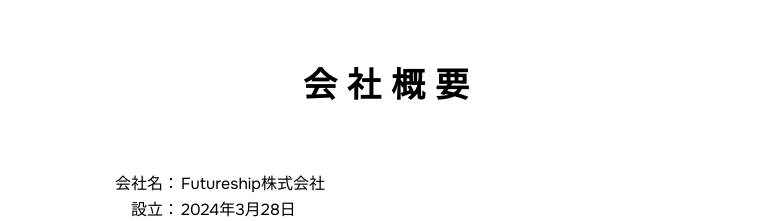
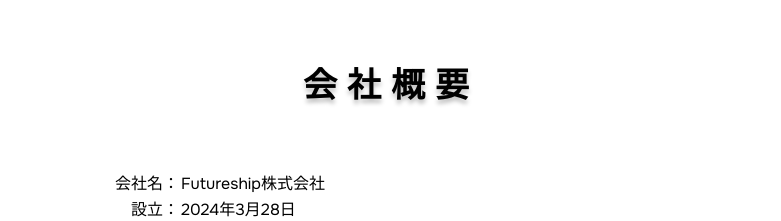
Before and after one commit to futureship/Futureship_HP, a Next.js app: page /about in a window 1280 px wide. Shown: the top 221 px of the page, without its empty margins (249-1030 px from the left). Built offline with nearby package versions, Linux system fonts and the light colour scheme.

Commit message:
影スタイルの適用

```diff
--- a/src/app/about/about.module.scss
+++ b/src/app/about/about.module.scss
@@ -9,6 +9,8 @@
 }
 
 .aboutTitle {
+  @include textShadow;
+
   font-size: 34px;
   font-weight: bold;
   letter-spacing: 10px;
--- a/src/app/recruit/recruitService/recruitService.module.scss
+++ b/src/app/recruit/recruitService/recruitService.module.scss
@@ -10,10 +10,11 @@
 }
 
 .title {
+  @include textShadow;
+
   font-size: 34px;
   font-weight: bold;
   color: $gray1;
-  text-shadow: 0px 4px 4px rgba(0, 0, 0, 0.25);
 }
 
 .description {
--- a/src/app/styles/common.module.scss
+++ b/src/app/styles/common.module.scss
@@ -59,4 +59,5 @@
 }
 
 @mixin textShadow {
+  text-shadow: 0px 4px 4px rgba(0, 0, 0, 0.25);
 }
```
